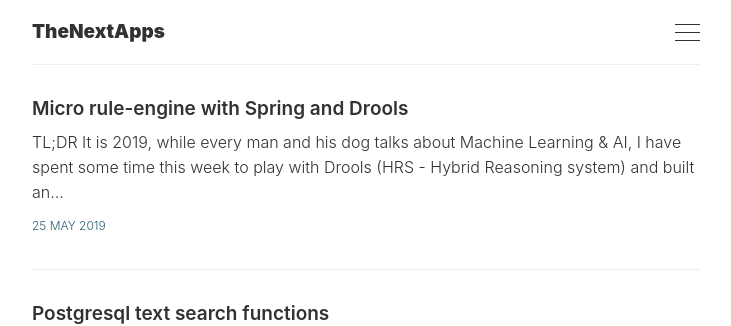
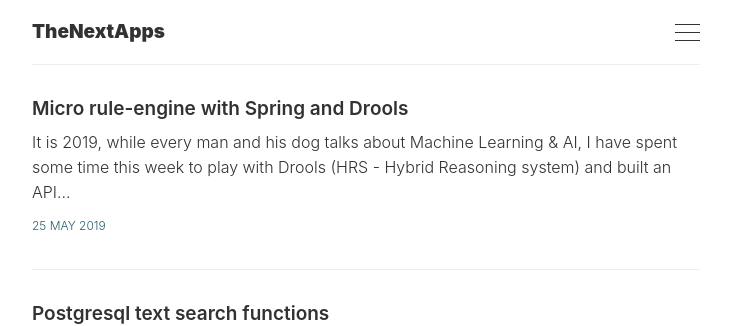
Before and after one commit to thanhnamit/thanhnamit.github.io, a Jekyll site: the page built from index.html, in a window 1280 px wide. Shown: the top 326 px of the page, without its empty margins (274-1005 px from the left). Built offline with Jekyll 4.4.1, drawn with Linux system fonts in a browser that asks for light colours; the list of posts is cut into pages by our own code.

```diff
--- a/_posts/2019-05-25-springboot-micro-rule-engine.markdown
+++ b/_posts/2019-05-25-springboot-micro-rule-engine.markdown
@@ -5,7 +5,8 @@ title: "Micro rule-engine with Spring and Drools"
 tags: [springboot, oas, kotlin, drools, rule-engine, jib, docker]
 ---
 
-### TL;DR
+![Drools is cool](/images/posts/2019-05-25-drools.png 'Drools is cool')
+
 It is 2019, while every man and his dog talks about Machine Learning & AI, I have spent some time this week to play with Drools (HRS - Hybrid Reasoning system) and built an API with it. It is interesting to know that during the well-known ["AI Winter"](https://en.wikipedia.org/wiki/AI_winter), Expert systems have been quite popular commercially in Business Rules Management System (BRMS) market, namely Red Hat JBoss and IBM JRules. If you love reading more, then this is [a good start](https://docs.jboss.org/drools/release/7.22.0.Final/drools-docs/html_single/index.html#_hybridreasoningchapter).
 
 Whether such systems are useful or not is hard to say and depends on business scenarios; Martin Fowler detailed in [his blog](https://martinfowler.com/bliki/RulesEngine.html) dated in 2009 that one should keep a few things in mind when designing rule systems. I just summarise them here:
```
